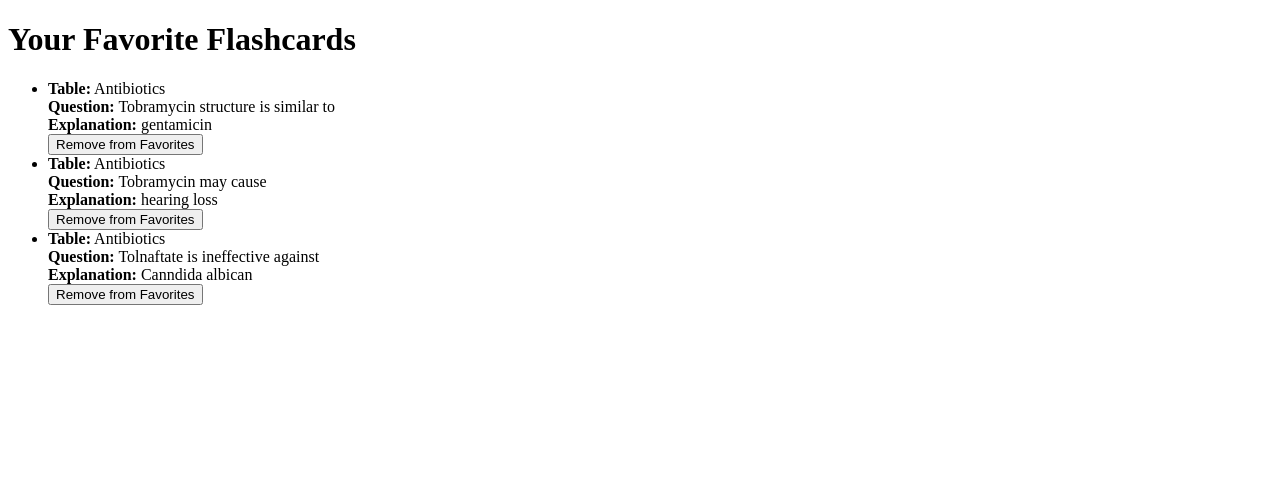
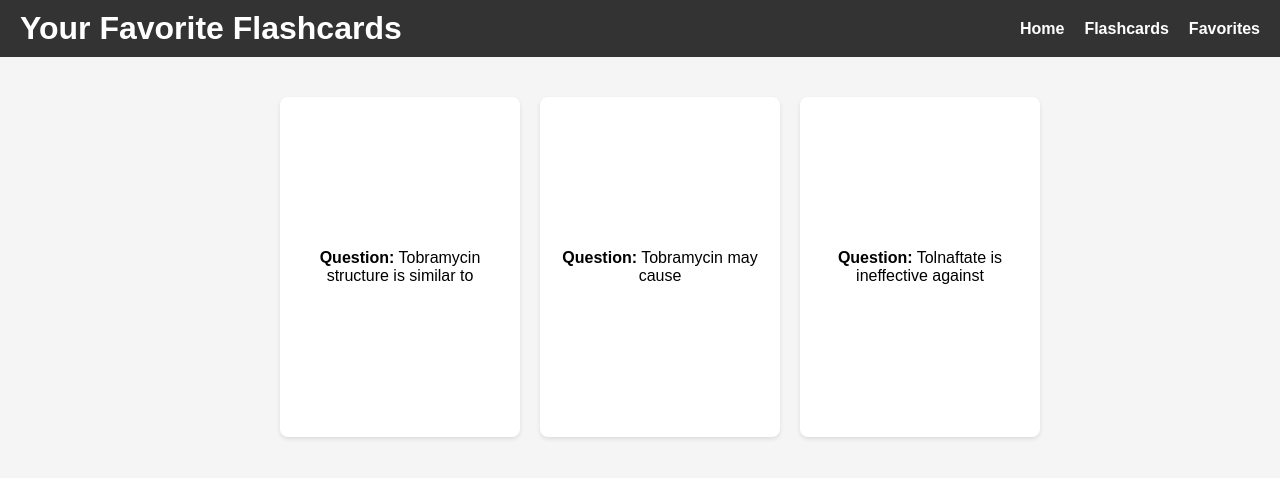
Before and after one commit to edekoethan/Webstack---Portfolio-Project, a Flask app: page /view_favorites in a window 1280 px wide. Shown: the top 478 px of the page. Run offline with Flask 3, Linux system fonts and the light colour scheme; a user stored in the database is signed in; data comes from the database, SQL or seed files in the repository; both versions use the stored data as it was after the commit.

Commit message:
add to favorites and remove from favorites works perfectly

```diff
--- a/app.py
+++ b/app.py
@@ -34,7 +34,7 @@ class Favorite(db.Model):
 # Function to get all table names except for 'user' table
 def get_table_names():
     with db.engine.connect() as conn:
-        tables = conn.execute(db.text("SELECT name FROM sqlite_master WHERE type='table' AND name NOT IN ('user', 'sqlite_sequence', 'flashcard')")).fetchall()
+        tables = conn.execute(db.text("SELECT name FROM sqlite_master WHERE type='table' AND name NOT IN ('user', 'sqlite_sequence', 'user_favorite_flashcard', 'favorite', 'flashcard')")).fetchall()
     return [table[0] for table in tables]
 
 # Function to get total number of flashcards
--- a/templates/view_favorites.html
+++ b/templates/view_favorites.html
@@ -4,10 +4,126 @@
     <meta charset="UTF-8">
     <title>Favorites</title>
     <script src="https://code.jquery.com/jquery-3.6.0.min.js"></script>
+    <style>
+        body {
+            font-family: Arial, sans-serif;
+            background-color: #f5f5f5;
+            margin: 0;
+            padding: 0;
+        }
+
+        header {
+            background-color: #333;
+            color: #fff;
+            padding: 10px 20px;
+            display: flex;
+            justify-content: space-between;
+            align-items: center;
+        }
+
+        header h1 {
+            margin: 0;
+        }
+
+        nav ul {
+            list-style: none;
+            margin: 0;
+            padding: 0;
+            display: flex;
+        }
+
+        nav ul li {
+            margin-left: 20px;
+        }
+
+        nav ul li a {
+            color: #fff;
+            text-decoration: none;
+            font-weight: bold;
+        }
+
+        nav ul li a:hover {
+            text-decoration: underline;
+        }
+
+        main {
+            padding: 20px;
+        }
+
+        .flashcards-container {
+            display: flex;
+            flex-wrap: wrap;
+            gap: 20px;
+            justify-content: center;
+        }
+
+        .flashcard {
+            width: 200px;
+            height: 300px;
+            perspective: 1000px;
+            margin: 20px;
+            position: relative;
+            cursor: pointer;
+        }
+
+        .flashcard .front,
+        .flashcard .back {
+            width: 100%;
+            height: 100%;
+            background-color: #fff;
+            border-radius: 8px;
+            box-shadow: 0 2px 4px rgba(0, 0, 0, 0.1);
+            padding: 20px;
+            backface-visibility: hidden;
+            position: absolute;
+            top: 0;
+            left: 0;
+            display: flex;
+            justify-content: center;
+            align-items: center;
+            text-align: center;
+            transition: transform 0.6s;
+        }
+
+        .flashcard .back {
+            transform: rotateY(180deg);
+        }
+
+        .flashcard.flip .front {
+            transform: rotateY(180deg);
+        }
+
+        .flashcard.flip .back {
+            transform: rotateY(360deg);
+        }
+
+        .favorite-button {
+            background-color: #ff4b2b;
+            color: #fff;
+            border: none;
+            border-radius: 4px;
+            padding: 10px;
+            cursor: pointer;
+            position: absolute;
+            bottom: 10px;
+            left: 50%;
+            transform: translateX(-50%);
+        }
+
+        .favorite-button:hover {
+            background-color: #d4351c;
+        }
+    </style>
     <script>
         $(document).ready(function() {
+            $('.flashcard').on('click', function() {
+                $(this).toggleClass('flip');
+            });
+
             $('.remove-favorite').on('click', function(event) {
                 event.preventDefault();
+                event.stopPropagation();  // Prevent the flip on button click
+
                 var button = $(this);
                 var flashcardId = button.data('flashcard-id');
                 var tableName = button.data('table-name');
@@ -19,7 +135,7 @@
                     method: 'POST',
                     success: function(response) {
                         if (response.success) {
-                            button.closest('li').remove();
+                            button.closest('.flashcard').remove();
                         } else {
                             alert(response.message);
                         }
@@ -30,16 +146,30 @@
     </script>
 </head>
 <body>
-    <h1>Your Favorite Flashcards</h1>
-    <ul>
-        {% for flashcard in favorite_flashcards %}
-            <li>
-                <strong>Table:</strong> {{ flashcard.table_name }}<br>
-                <strong>Question:</strong> {{ flashcard.question }}<br>
-                <strong>Explanation:</strong> {{ flashcard.explanation }}<br>
-                <button class="remove-favorite" data-flashcard-id="{{ flashcard.flashcard_id }}" data-table-name="{{ flashcard.table_name }}">Remove from Favorites</button>
-            </li>
-        {% endfor %}
-    </ul>
+    <header>
+        <h1>Your Favorite Flashcards</h1>
+        <nav>
+            <ul>
+                <li><a href="/">Home</a></li>
+                <li><a href="/flashcards">Flashcards</a></li>
+                <li><a href="/favorites">Favorites</a></li>
+            </ul>
+        </nav>
+    </header>
+    <main>
+        <div class="flashcards-container">
+            {% for flashcard in favorite_flashcards %}
+                <div class="flashcard">
+                    <div class="front">
+                        <p><strong>Question:</strong> {{ flashcard.question }}</p>
+                    </div>
+                    <div class="back">
+                        <p><strong>Explanation:</strong> {{ flashcard.explanation }}</p>
+                        <button class="favorite-button remove-favorite" data-flashcard-id="{{ flashcard.flashcard_id }}" data-table-name="{{ flashcard.table_name }}">Remove from Favorites</button>
+                    </div>
+                </div>
+            {% endfor %}
+        </div>
+    </main>
 </body>
 </html>
```
Also changed, not shown: instance/flashcards.db.
